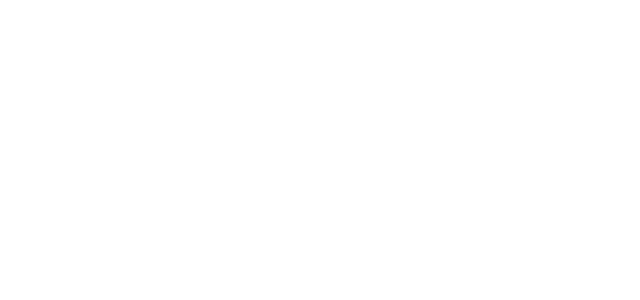
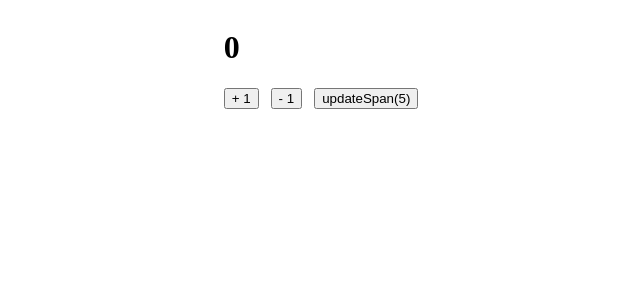
Before and after one commit to Fujihai/vue-naruto-boilerplate, a Vue app: page /pinia in a window 1280 px wide. Shown: the top 300 px of the page, without its empty margins (319-959 px from the left). Built offline with nearby package versions, Linux system fonts and the light colour scheme.

Commit message:
feat: add pinia

```diff
--- a/package.json
+++ b/package.json
@@ -17,6 +17,7 @@
   "dependencies": {
     "axios": "^0.27.2",
     "core-js": "^3.8.3",
+    "pinia": "^2.0.22",
     "vue": "^2.7.10",
     "vue-router": "3.6.5"
   },
--- a/src/main.js
+++ b/src/main.js
@@ -2,12 +2,17 @@ import Vue from "vue";
 import App from "./App.vue";
 import router from "@/router";
 import service from "@/request/http";
+import { createPinia, PiniaVuePlugin } from "pinia";
 
 Vue.config.productionTip = false;
 Vue.prototype.$http = service;
 
+Vue.use(PiniaVuePlugin);
+const pinia = createPinia();
+
 new Vue({
   router,
+  pinia,
   render: (h) => h(App),
 }).$mount("#app");
 
--- /dev/null
+++ b/src/pages/PiniaUsage.vue
@@ -0,0 +1,36 @@
+<template>
+  <div class="pinia-usage">
+    <h1>{{ value }}</h1>
+    <div class="btn-groups">
+      <button @click="add">+ {{ span }}</button>
+      <button @click="reduce">- {{ span }}</button>
+      <button @click="updateSpan(5)">updateSpan(5)</button>
+    </div>
+  </div>
+</template>
+
+<script>
+import { mapState, mapActions } from "pinia";
+import useCounter from "@/stores/counter";
+
+export default {
+  computed: {
+    ...mapState(useCounter, ["value", "span"]),
+  },
+  methods: {
+    ...mapActions(useCounter, ["add", "reduce", "updateSpan"]),
+  },
+};
+</script>
+
+<style lang="scss" scoped>
+.pinia-usage {
+  display: grid;
+  place-content: center;
+}
+
+.btn-groups {
+  display: flex;
+  gap: 12px;
+}
+</style>
--- a/src/router/index.js
+++ b/src/router/index.js
@@ -10,6 +10,12 @@ const routes = [
     component: () => import("../pages/HomePage.vue"),
     meta: { view: "homepage" },
   },
+  {
+    path: "/pinia",
+    name: "pinia-usage",
+    component: () => import("../pages/PiniaUsage.vue"),
+    meta: { view: "pinia" },
+  },
 ];
 
 const router = new VueRouter({
--- /dev/null
+++ b/src/stores/counter.js
@@ -0,0 +1,23 @@
+import { defineStore } from "pinia";
+
+const useCounter = defineStore("counter", {
+  state: () => {
+    return {
+      span: 1,
+      value: 0,
+    };
+  },
+  actions: {
+    add() {
+      this.value += this.span;
+    },
+    reduce() {
+      this.value -= this.span;
+    },
+    updateSpan(span = 0) {
+      this.span = span;
+    },
+  },
+});
+
+export default useCounter;
```
Also changed, not shown: 1 other file (tests, documents, lock files or other folders).
